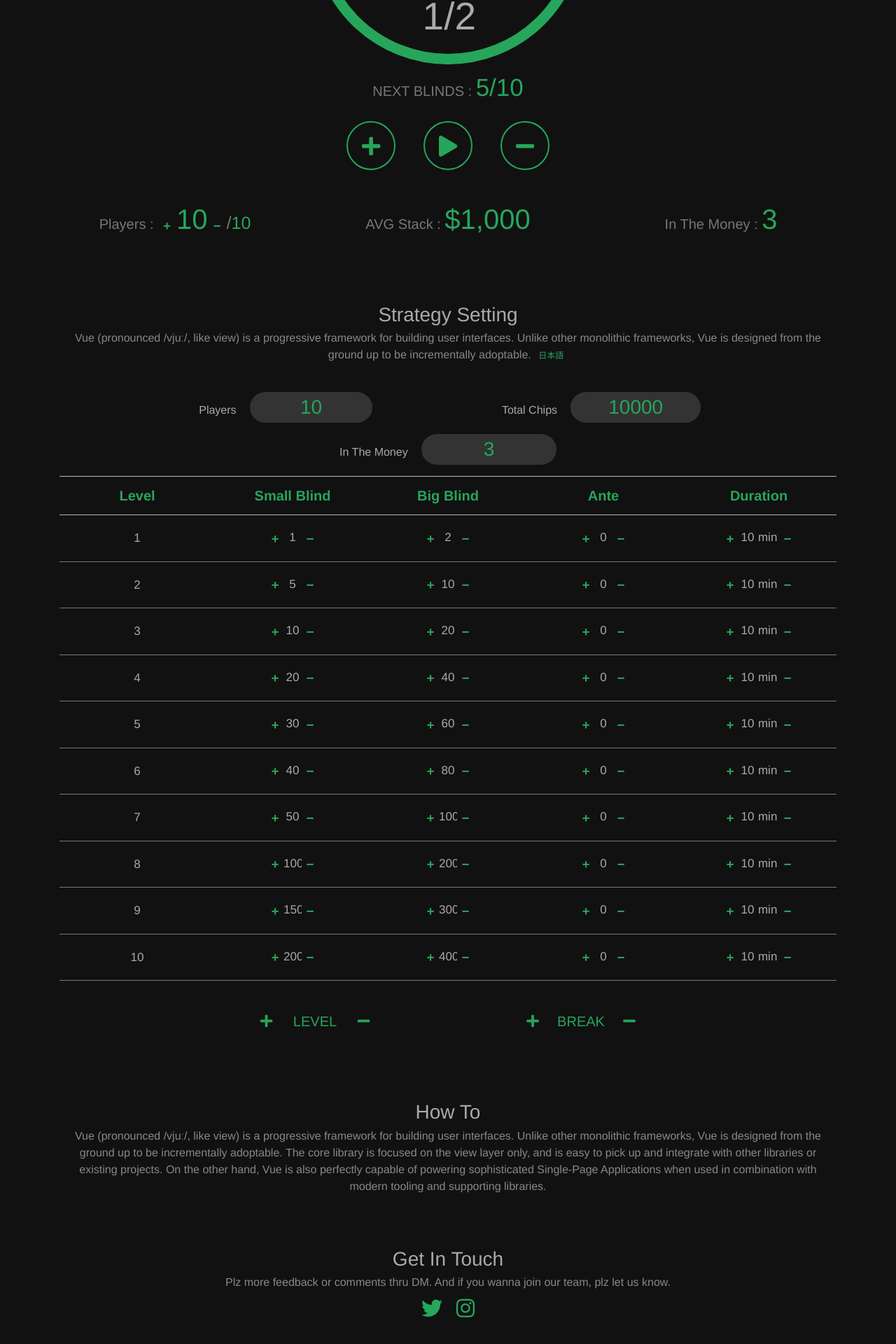
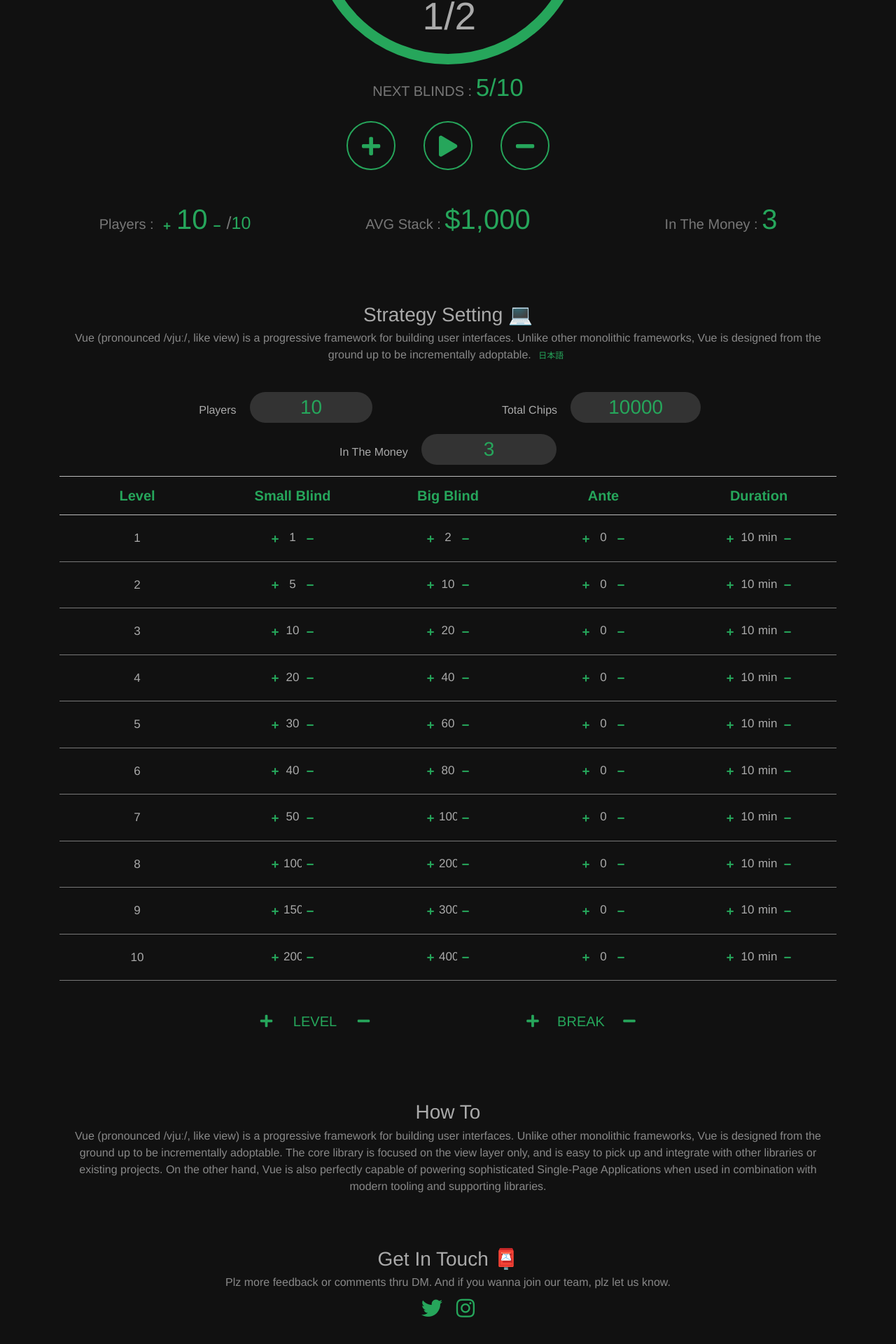
Before and after one commit to okuxxbos20/sick-poker-timer, a Vue app: page / in a window 1280 px wide. Shown: the part 338-2258 px from the top of the page at 70% size. Built offline with nearby package versions, Linux system fonts and the light colour scheme; a web font is replaced by a local one.

Commit message:
add emoji

```diff
--- a/src/components/Setting.vue
+++ b/src/components/Setting.vue
@@ -2,8 +2,8 @@
   <div class="docs container">
 
     <div class="part setting">
-      <h3 class="h" v-if="this.lang">Strategy Setting</h3>
-      <h3 class="h ja" v-if="!this.lang">設定</h3>
+      <h3 class="h" v-if="this.lang">Strategy Setting 💻</h3>
+      <h3 class="h ja" v-if="!this.lang">設定 💻</h3>
       <p class="p" v-if="this.lang">Vue (pronounced /vjuː/, like view) is a progressive framework for building user interfaces. Unlike other monolithic frameworks, Vue is designed from the ground up to be incrementally adoptable.
       <button type="button" class="langchange" v-if="this.lang" @click="langSwitch()">日本語</button>
       <p class="p ja" v-if="!this.lang">ハンドラ関数は状態を第1引数として取得し、状態の変更を行います。また、仮引数を追加することもできます。下記で仮引数を追加してみます。状態（state）の更新をしてみましょう。まず、覚えておく必要があるのは、ミューテーションは直接呼び出せないということです。つまり、のように使うことはできません。
@@ -46,8 +46,8 @@
     </div>
 
     <div class="part getintouch">
-      <h3 class="h" v-if="this.lang">Get In Touch</h3>
-      <h3 class="h ja" v-if="!this.lang">コンタクト</h3>
+      <h3 class="h" v-if="this.lang">Get In Touch 📮</h3>
+      <h3 class="h ja" v-if="!this.lang">コンタクト 📮</h3>
       <p class="p" v-if="this.lang">Plz more feedback or comments thru DM. And if you wanna join our team, plz let us know.</p>
       <p class="p ja" v-if="!this.lang">改善点や要望があれば以下のアカウントからDMでお願いします。</p>
       <a href="#"><i class="fab fa-twitter sns"></i></a>
```
